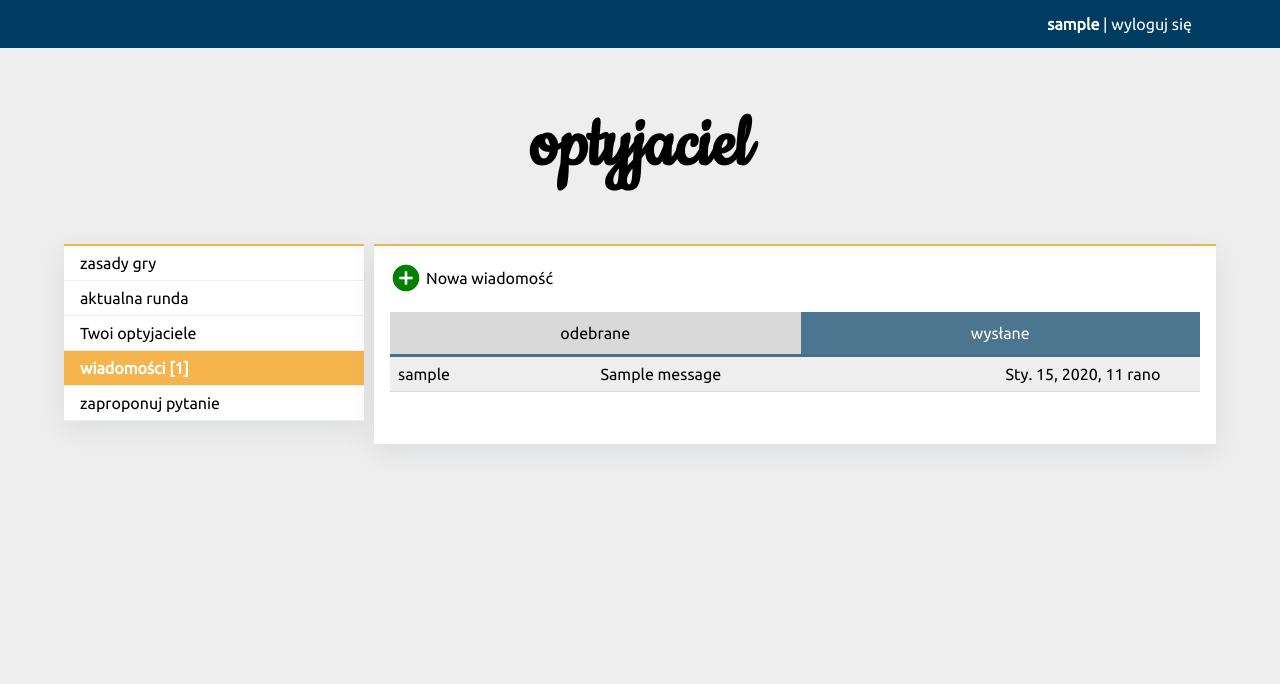
After one commit to zchmielewska/optyjaciel, a Django app: page /wiadomosci/wyslane/ in a window 1280 px wide. The commit adds this page. Shown: the top 684 px of the page. Run offline with Django 3.2, Linux system fonts and the light colour scheme; a user stored in the database is signed in; tables that the repository leaves empty hold one stand-in row (values such as "Sample post").

Commit message:
finalize message functionality

```diff
--- a/game/static/css/base.css
+++ b/game/static/css/base.css
@@ -30,7 +30,6 @@ body {
 }
 
 .footer {
-    background-color: rgba(0, 60, 97, 0.7);
     background-color: #d5d6da;
 }
 
--- a/game/static/css/message.css
+++ b/game/static/css/message.css
@@ -1,23 +1,48 @@
 /* List messages */
+
+.new-msg {
+    background-color: #fff;
+    font-weight: bold;
+}
+
+.in-out {
+    display: flex;
+    width: 100%;
+    margin-top: 18px;
+}
+
+.in, .out {
+    display: block;
+    flex-grow: 1;
+    text-align: center;
+    padding: 12px;
+    background-color: #d9d9d9;
+}
+
+.in_or_out {
+    background-color: rgba(0, 60, 97, 0.7);
+    color: #fff;
+}
 
 .table {
     margin-bottom: 36px;
+    background-color: #eee;
 }
 
 .table-row {
     display: grid;
     grid-template-columns: 1fr 2fr 1fr;
-    border-top: 1px #d9d9d9 solid;
-    background-color: #eee;
+    border-bottom: 1px #d9d9d9 solid;
+
 }
 
 .table-row:hover {
     background-color: rgba(245, 180, 76, 0.5);
 }
 
-.new-msg {
-    background-color: #fff;
-    font-weight: bold;
+
+.table-row:first-child {
+    border-top: 3px solid rgba(0, 60, 97, 0.7);
 }
 
 .table-row:last-child {
@@ -27,6 +52,7 @@
 .table-cell {
     padding: 8px;
 }
+
 
 /* Read message */
 
--- a/game/templates/base.html
+++ b/game/templates/base.html
@@ -37,11 +37,11 @@
                     <li {% if path_name == "matches" %} class="checked" {% endif %}>
                         <a href="{% url "matches" %}">Twoi optyjaciele</a>
                     </li>
-                    <li {% if path_name == "message-list" %} class="checked" {% endif %}>
+                    <li {% if path_name == "message-inbox" or path_name == "message-outbox" or path_name == "message-write" or path_name == "message-read" %} class="checked" {% endif %}>
                         {% if no_messages > 0 %}
-                            <a href="{% url "message-list" %}"><strong>wiadomości [{{ no_messages }}]</strong></a>
+                            <a href="{% url "message-inbox" %}"><strong>wiadomości [{{ no_messages }}]</strong></a>
                         {% else %}
-                            <a href="{% url "message-list" %}">wiadomości</a>
+                            <a href="{% url "message-inbox" %}">wiadomości</a>
                         {% endif %}
                     </li>
                     <li {% if path_name == "suggest" %} class="checked" {% endif %}>
--- /dev/null
+++ b/game/templates/message_outbox.html
@@ -0,0 +1,33 @@
+{%  extends "base.html" %}
+
+{% load static %}
+{% block head %}
+    <link rel="stylesheet" href="{% static 'css/message.css' %}">
+{% endblock %}
+
+{%  block content %}
+    <div class="box">
+        <a style="display: block;" href="{% url "message-write" %}">
+            <div style="display: flex; align-items: center; gap: 4px;">
+                <i class="material-icons" style="font-size: 2em; color: green;">add_circle</i> Nowa wiadomość
+            </div>
+        </a>
+
+        <div class="in-out">
+            <a class="in" href="{% url "message-inbox" %}">odebrane</a>
+            <a class="out in_or_out">wysłane</a>
+        </div>
+
+        <div class="table">
+            {% for message in messages_out %}
+                <a class="table-row" href="{% url "message-read" message.id %}">
+                    <div class="table-cell">{{ message.to_user.username }}</div>
+                    <div class="table-cell">{{ message.title }}</div>
+                    <div class="table-cell">{{ message.sent_at }}</div>
+                </a>
+            {% empty %}
+                <div style="padding: 16px;">Brak wiadomości</div>
+            {% endfor %}
+        </div>
+    </div>
+{% endblock %}
--- a/game/urls.py
+++ b/game/urls.py
@@ -12,7 +12,8 @@ urlpatterns = [
     path('zarejestruj/', RegisterView.as_view(), name="register"),
     path('zaloguj/', LoginView.as_view(), name="login"),
     path('wyloguj/', LogoutView.as_view(), name="logout"),
-    path('wiadomosci/', MessageListView.as_view(), name="message-list"),
+    path('wiadomosci/odebrane/', MessageInboxView.as_view(), name="message-inbox"),
+    path('wiadomosci/wyslane/', MessageOutboxView.as_view(), name="message-outbox"),
     path('wiadomosci/utworz/', MessageWriteView.as_view(), name="message-write"),
     path('wiadomosci/czytaj/<int:message_id>', MessageReadView.as_view(), name="message-read"),
 ]
--- a/game/views.py
+++ b/game/views.py
@@ -11,6 +11,7 @@ from django.contrib.auth import authenticate, login, logout
 from django.contrib.auth.mixins import LoginRequiredMixin
 from django.contrib.auth.models import User
 from django.db import transaction
+from django.forms import modelformset_factory
 from django.http import HttpResponse, Http404, QueryDict
 from django.shortcuts import render, redirect
 from django.views import View
@@ -88,7 +89,7 @@ class CompatibilityView(View):
 class MatchesView(LoginRequiredMixin, View):
     def get(self, request):
         user = request.user
-        matches = game.utils.utils.get_matches(user)
+        matches = game.utils.utils.get_matches_context(user)
         return render(request, "previous_matches.html", {"matches": matches})
 
 
@@ -169,32 +170,45 @@ class LogoutView(View):
         return redirect("rules")
 
 
-class MessageListView(LoginRequiredMixin, View):
+class MessageInboxView(LoginRequiredMixin, View):
     def get(self, request):
-        messages_in = Message.objects.filter(to_user=request.user)
-        messages_out = Message.objects.filter(from_user=request.user)
-        ctx = {
-            "messages_in": messages_in,
-            "messages_out": messages_out,
-        }
-        return render(request, "message_list.html", ctx)
+        messages_in = Message.objects.filter(to_user=request.user).order_by("-sent_at")
+        return render(request, "message_inbox.html", {"messages_in": messages_in})
 
 
-class MessageWriteView(LoginRequiredMixin, FormView):
-    template_name = "message_write.html"
-    form_class = MessageForm
+class MessageOutboxView(LoginRequiredMixin, View):
+    def get(self, request):
+        messages_out = Message.objects.filter(from_user=request.user).order_by("-sent_at")
+        return render(request, "message_outbox.html", {"messages_out": messages_out})
 
-    def form_valid(self, form):
-        to_user = form.cleaned_data.get("to_user")
-        title = form.cleaned_data.get("title")
-        body = form.cleaned_data.get("body")
-        Message.objects.create(
-            from_user=self.request.user,
-            to_user=to_user,
-            title=title,
-            body=body,
-        )
-        return redirect("message-list")
+
+class MessageWriteView(LoginRequiredMixin, View):
+    MeesageFormSet = modelformset_factory(Message, fields=("to_user", "title", "body"))
+
+    def get(self, request):
+        matches = game.utils.utils.get_matches_queryset(request.user)
+        form = MessageForm()
+        form.fields["to_user"].queryset = matches
+        no_matches = matches.count()
+        ctx = {
+            "form": form,
+            "no_matches": no_matches,
+        }
+        return render(request, "message_write.html", ctx)
+
+    def post(self, request):
+        form = MessageForm(request.POST)
+        if form.is_valid():
+            to_user = form.cleaned_data.get("to_user")
+            title = form.cleaned_data.get("title")
+            body = form.cleaned_data.get("body")
+            Message.objects.create(
+                from_user=self.request.user,
+                to_user=to_user,
+                title=title,
+                body=body,
+            )
+            return redirect("message-outbox")
 
 
 class MessageReadView(LoginRequiredMixin, View):
```
Also changed, not shown: game/forms.py (+8 -1 lines), game/templates/message_inbox.html (added, +33 -0 lines), game/templates/message_list.html (deleted, +0 -40 lines), game/templates/message_write.html (+12 -5 lines), game/utils/utils.py (+21 -7 lines).
